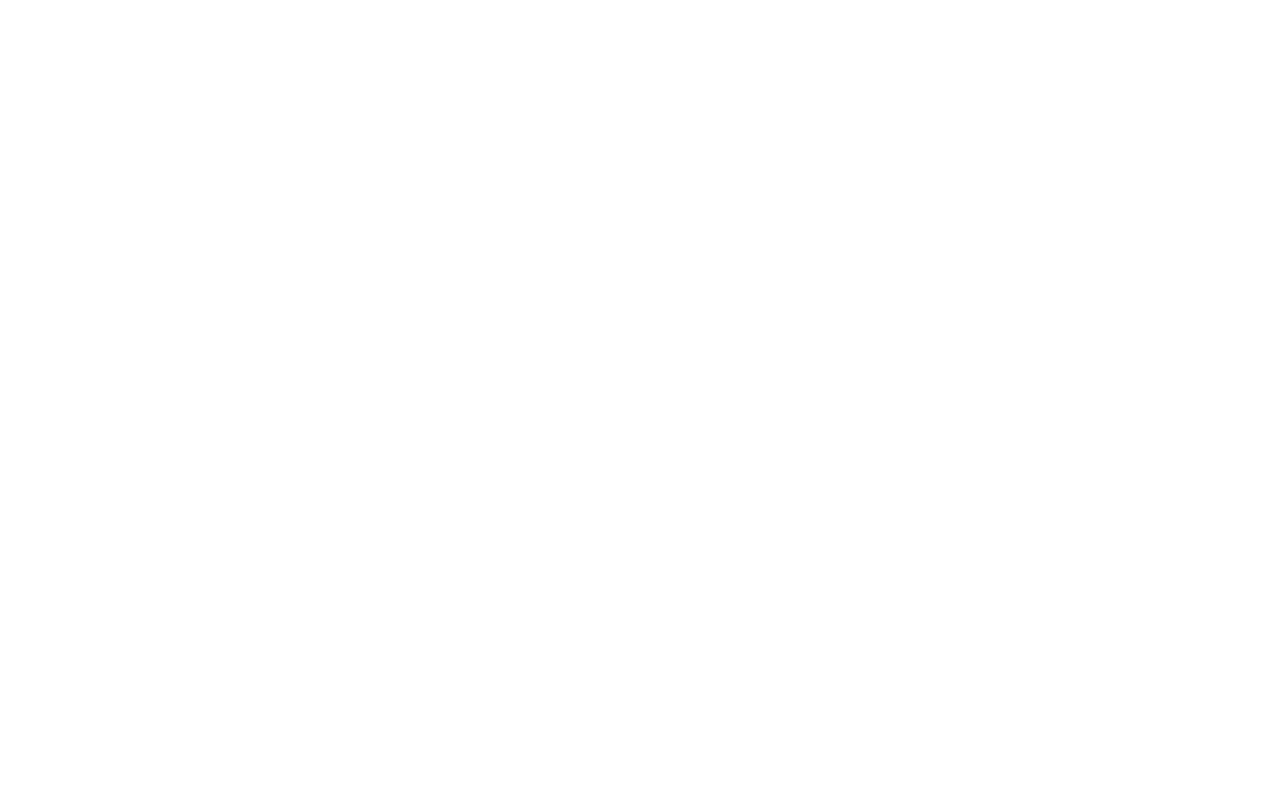
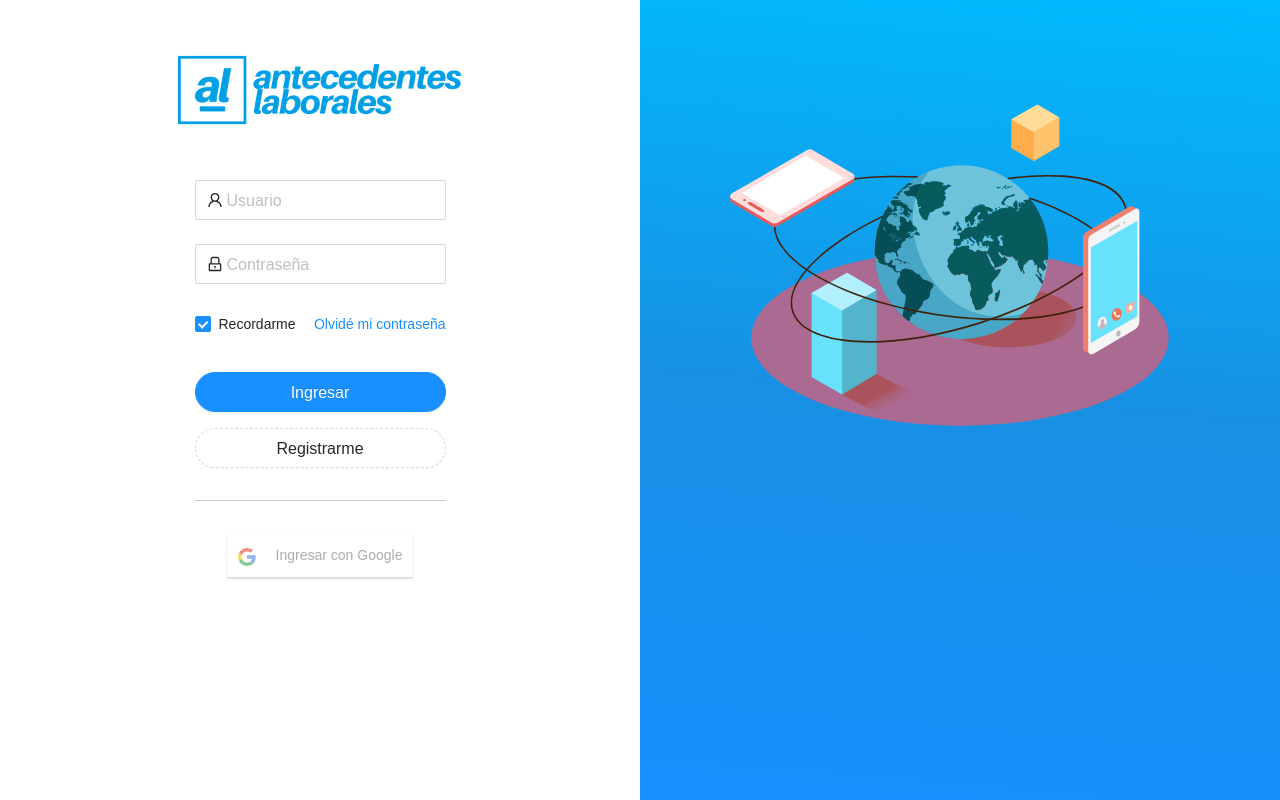
Before and after one commit to juansecalvinio/antecedentes-fe, a React app: page /#/login in a window 1280 px wide. Built offline with nearby package versions, Linux system fonts and the light colour scheme; a web font is replaced by a local one.

Commit message:
login page design ok

```diff
--- a/package.json
+++ b/package.json
@@ -37,7 +37,9 @@
     ]
   },
   "dependencies": {
+    "@ant-design/icons": "^4.2.2",
     "@material-ui/core": "^4.11.0",
+    "antd": "^4.8.2",
     "axios": "^0.19.0",
     "bootstrap": "^4.5.0",
     "dayjs": "^1.8.29",
@@ -51,6 +53,7 @@
     "react": "^16.12.0",
     "react-bootstrap": "^1.2.2",
     "react-dom": "^16.12.0",
+    "react-google-login": "^5.1.22",
     "react-icons": "^3.10.0",
     "react-loading-overlay": "^1.0.1",
     "react-overlay-loader": "0.0.3",
@@ -58,6 +61,7 @@
     "react-router": "^5.2.0",
     "react-router-config": "^5.1.1",
     "react-router-dom": "^5.1.2",
+    "react-social-login-buttons": "^3.1.0",
     "react-spinners": "^0.9.0",
     "react-test-renderer": "^16.12.0",
     "redux": "^4.0.5",
--- a/src/index.js
+++ b/src/index.js
@@ -12,6 +12,7 @@
 import * as serviceWorker from './serviceWorker';
 
 import 'bootstrap/dist/css/bootstrap.min.css';
+import "antd/dist/antd.css";
 
 import Spinner from './components/Spinner/SpinnerContainer';
 import './config/AxiosConfig';
--- /dev/null
+++ b/src/pages/Login/Login.jsx
@@ -0,0 +1,91 @@
+import React, { useState } from 'react'
+import { Container } from './styled';
+import logoColor from './../../assets/img/logo-color.png';
+import { Form, Input, Button, Checkbox } from 'antd';
+import { UserOutlined, LockOutlined, MailOutlined } from '@ant-design/icons';
+import imageBg from './../../assets/img/login-image.svg';
+import { GoogleLogin } from 'react-google-login';
+
+const Login = () => {
+
+    const [username, setUsername] = useState('');
+    const [password, setPassword] = useState('');
+    const [email, setEmail] = useState('');
+    const [register, setRegister] = useState(false);
+
+    const handleGoogleLoginSuccess = response => {
+
+    }
+
+    const handleGoogleLoginFailure = response => {
+
+    }
+
+    return (
+        <Container>
+            <section className="login">
+                <img src={logoColor} alt="logo" />
+                <div className="form-container">
+                    <Form name="normal_login" className="login-form" initialValues={{ remember: true }} onFinish={()=>{}}>
+                        <Form.Item name="username" rules={[{ required: true, message: 'Ingrese su nombre de usuario' }]}>
+                            <Input
+                                prefix={<UserOutlined className="site-form-item-icon" />}
+                                size="large"
+                                placeholder="Usuario" />
+                        </Form.Item>
+                        <Form.Item name="password" rules={[{ required: true, message: 'Ingrese su contraseña' }]}>
+                            <Input
+                                prefix={<LockOutlined className="site-form-item-icon" />}
+                                type="password"
+                                size="large"
+                                placeholder="Contraseña"
+                            />
+                        </Form.Item>
+                        { register && <Form.Item name="email" rules={[{ required: true, message: 'Ingrese su email' }]}>
+                            <Input
+                                prefix={<MailOutlined className="site-form-item-icon" />}
+                                type="text"
+                                size="large"
+                                placeholder="Email"
+                            />
+                        </Form.Item> }
+
+                        { !register &&
+                        <Form.Item>
+                            <Form.Item name="remember" valuePropName="checked" noStyle>
+                                <Checkbox>Recordarme</Checkbox>
+                            </Form.Item>
+                            <a className="login-form-forgot" href="">Olvidé mi contraseña</a>
+                        </Form.Item> }
+
+                        <Form.Item>
+                            { !register && <Button className="login-form-button" type="primary" shape="round" size="large" onClick={()=>{}}>
+                                Ingresar
+                            </Button> }
+                            { !register && <Button className="login-form-button" type="dashed" shape="round" size="large" onClick={() => setRegister(true)}>
+                                Registrarme
+                            </Button> }
+                            { register && <Button className="login-form-button" type="primary" shape="round" size="large" onClick={()=>{}}>
+                                Crear usuario
+                            </Button> }
+                            { register && <Button className="login-form-button" type="dashed" shape="round" size="large" onClick={() => setRegister(false)}>
+                                Volver
+                            </Button> }
+                        </Form.Item>
+                    </Form>
+                </div>
+                { !register && <GoogleLogin clientId="245942166200-hfb8qrm6m9cgip71l5iuteujhnriidn9.apps.googleusercontent.com"
+                    onSuccess={handleGoogleLoginSuccess}
+                    onFailure={handleGoogleLoginFailure}
+                    cookiePolicy={'single_host_origin'}
+                    buttonText="Ingresar con Google"
+                    /> }
+            </section>
+            <section className="bg">
+                <img src={imageBg} alt="login-img" />
+            </section>
+        </Container>
+    )
+}
+
+export default Login
--- /dev/null
+++ b/src/pages/Login/styled.js
@@ -0,0 +1,66 @@
+import styled from 'styled-components';
+
+export const Container = styled.div`
+
+    width: 100%;
+    height: 100%;
+    display: flex;
+    flex-direction: row;
+    align-items: center;
+    justify-content: center;
+
+    .form-container {
+        border-bottom: 1px solid #cccccc;
+        margin-bottom: 2rem;
+    }
+
+    section {
+        ${'' /* border: 1px dashed black; */}
+        width: 100%;
+        height: 100vh;
+    }
+
+    section.login {
+
+        display: flex;
+        flex-direction: column;
+        align-items: center;
+
+        img {
+            width: 50%;
+        }
+
+        .login-form {
+            max-width: 300px;
+        }
+
+        .login-form-forgot {
+            float: right;
+        }
+
+        .ant-col-rtl .login-form-forgot {
+            float: left;
+        }
+
+        .login-form-button {
+            width: 100%;
+        }
+
+        .ant-form-item-control-input-content {
+            button {
+                margin: 0.5rem 0;
+            }
+        }
+    }
+
+    section.bg {
+        background: rgba(24,144,255,1);
+        background: linear-gradient(5deg, rgba(24,144,255,1) 0%, rgba(24,144,227,1) 50%, rgba(0,187,255,1) 100%);
+
+        img {
+            width: 100%;
+        }
+    }
+
+
+`;
--- a/src/routes/Routes.js
+++ b/src/routes/Routes.js
@@ -1,5 +1,6 @@
 import Home from './../pages/Home/Home';
 import Landing from './../pages/Landing/Landing';
+import Login from './../pages/Login/Login';
 import Personas from './../pages/Personas/Personas.jsx';
 import PersonasNew from './../pages/Personas/New/PersonasNew.jsx';
 import PersonasView from './../pages/Personas/View/PersonasView.jsx';
@@ -7,9 +8,9 @@
 
 export const ApplicationRoutes = {
     Routes: [
+        // { path: '/', exact: true, component: Home, key: 'landing' },
         { path: '/', exact: true, component: Landing, key: 'landing' },
-        // { path: '/', exact: true, component: Landing, key: 'landing' },
-        // { path: '/login', exact: true, component: Login, key: 'login' },
+        { path: '/login', exact: true, component: Login, key: 'login' },
         { path: '/app', exact: true, component: Home, key: 'home' },
         { path: '/app/personas', exact: true, component: Personas, key: 'personas' },
         { path: '/app/personas-new', exact: true, component: PersonasNew, key: 'personas-new' },
--- a/webpack.config.js
+++ b/webpack.config.js
@@ -10,7 +10,7 @@
   output: {
     path: path.join(__dirname, './build'),
     filename: '[name].[hash].bundle.js',
-    publicPath: './'
+    publicPath: '/'
   },
   module: {
     rules: [
```
Also changed, not shown: src/pages/Login/NotFound.jsx (added, +11 -0 lines), src/pages/Login/NotLogged.jsx (added, +11 -0 lines), src/assets/img/login-image.svg (added), 14 other files (tests, documents, lock files or other folders).
